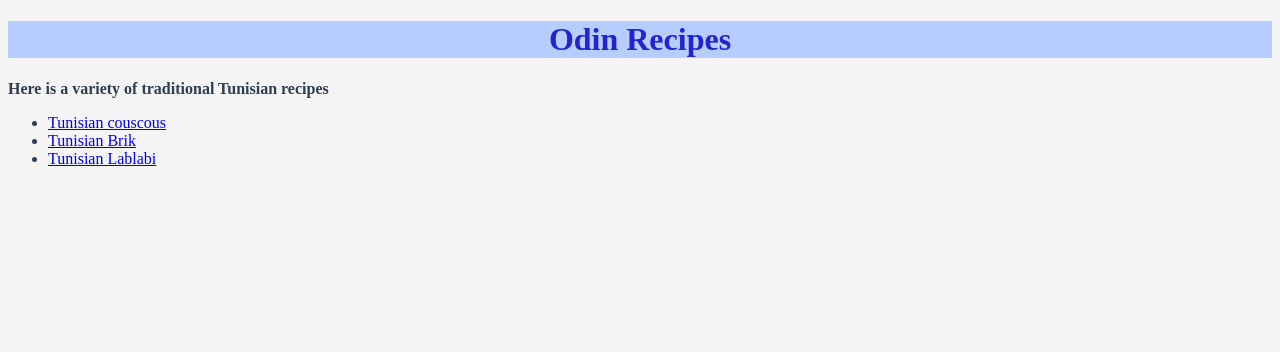
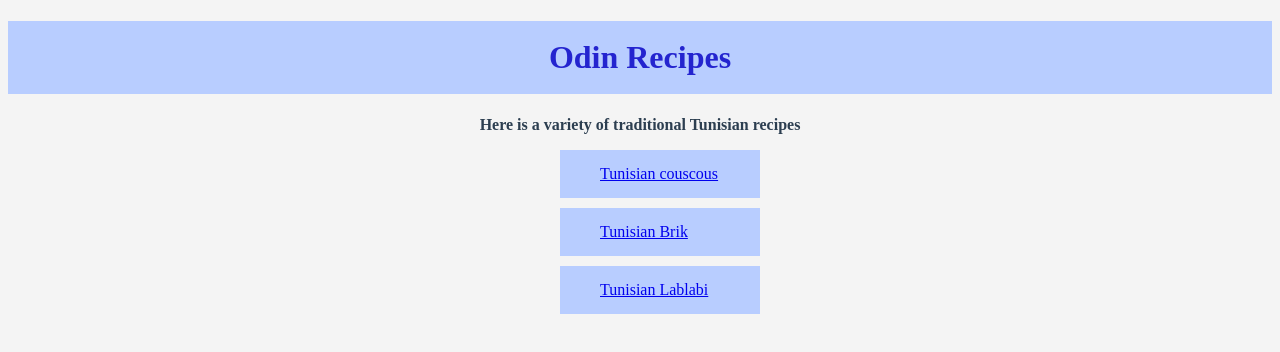
Before and after one commit to django-unchained-01/odin-recipes, a plain HTML site: page index.html in a window 1280 px wide. Drawn offline with Linux system fonts and the light colour scheme.

Commit message:
style: add padding and margin to elements in index.html for improved layout

```diff
--- a/index.html
+++ b/index.html
@@ -10,13 +10,13 @@
 
 <body>
     <div class="main">
-        <h1>Odin Recipes</h1>
+        <h1 class="title">Odin Recipes</h1>
     </div>
-        <p>Here is a variety of traditional Tunisian recipes</p>
-        <ul>
-            <li><a href="recipes/couscous.html">Tunisian couscous</a></li>
-            <li><a href="recipes/brik.html">Tunisian Brik</a></li>
-            <li><a href="recipes/lablabi.html">Tunisian Lablabi</a></li>
+        <p class="description">Here is a variety of traditional Tunisian recipes</p>
+        <ul class="list">
+            <li class="recipe r1"><a href="recipes/couscous.html">Tunisian couscous</a></li>
+            <li class="recipe r2"><a href="recipes/brik.html">Tunisian Brik</a></li>
+            <li class="recipe r3"><a href="recipes/lablabi.html">Tunisian Lablabi</a></li>
         </ul>
 </body>
 
--- a/style.css
+++ b/style.css
@@ -10,3 +10,23 @@ body {
     background-color: #F4F4F4;
     color: #2C3E50;
 }
+.title {
+    padding: 18px;
+}
+.recipe {
+    padding-top: 15px;
+    padding-bottom: 15px;
+    padding-right: 30px;
+    padding-left: 40px;
+    margin: 0 auto;
+    margin-bottom: 10px;
+    background-color:rgb(184, 205, 255)  ;
+}
+.description {
+    text-align: center;
+}
+.list {
+    width: 200px;
+    margin: 0 auto;
+    list-style-type: none;
+}
```
